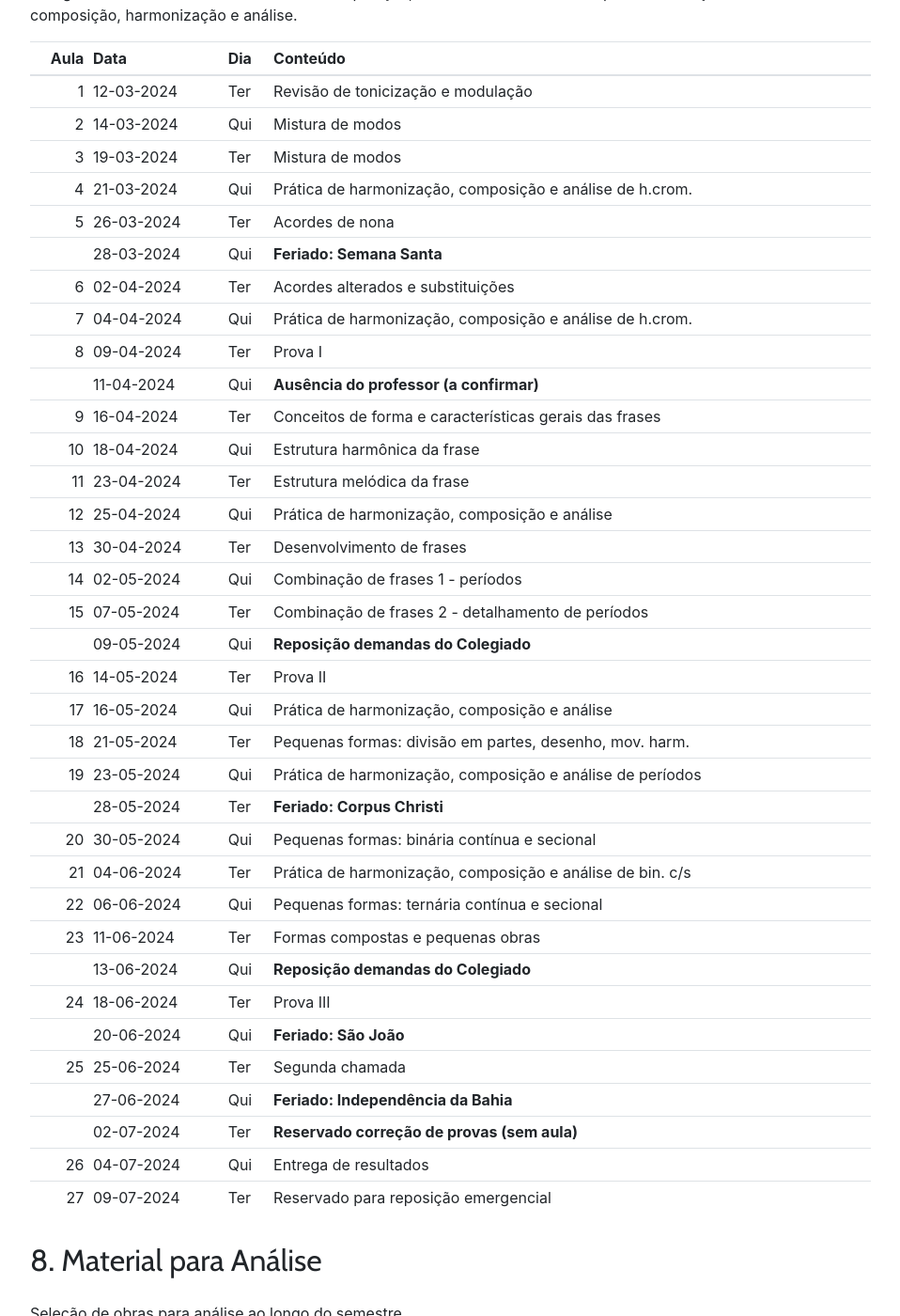
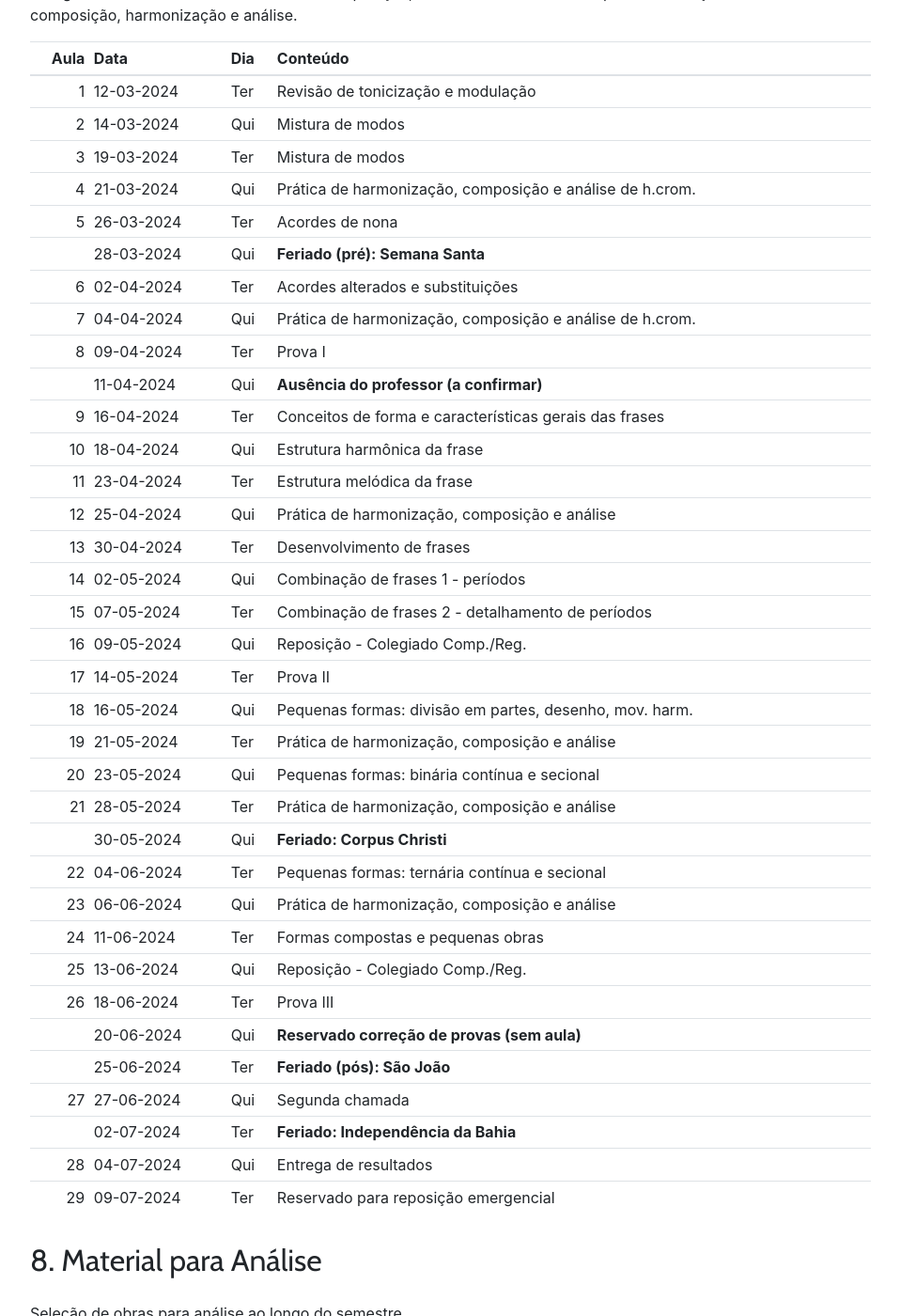
Before and after one commit to kroger/genosmus, a Jekyll site: the page built from _marcos/musa71.md, in a window 1280 px wide and 1400 px high, scrolled down 2341 px. Shown: the whole window at 94% size, without its empty margins (68-1026 px from the left). Built offline with Jekyll 4.4.1, drawn with Linux system fonts in a browser that asks for light colours; nearby versions of some CDN libraries; the table of contents is made by our own code.

Commit message:
Correção de cronogramas
- Corrige datas de feriados
- Insere pré e pós no entorno de feriados

```diff
--- a/_marcos/cronogramas/musb14.txt
+++ b/_marcos/cronogramas/musb14.txt
@@ -1,6 +1,6 @@
 Apresentação, Politonalidade
 Politonalidade - dimensão horizontal. Exercício básico 1
-**Feriado: Semana Santa**
+**Feriado (pré): Semana Santa**
 Politonalidade - dimensão horizontal. Miniatura 1
 **Ausência do professor (a confirmar)**
 Policordes - dimensão vertical. Exercício básico 2
--- a/_marcos/musa71.md
+++ b/_marcos/musa71.md
@@ -69,43 +69,43 @@ O conteúdo e dias das aulas do cronograma poderão ser modificados de acordo co
 
 No período 2023--2025, o professor está coordenando o Colegiado de Composição e Regência. Essa função inclui o atendimento a compromissos que, regimentalmente, precedem qualquer atividade de ensino. Para o caso de algum desses compromissos ocorrer no horário de aula, o cronograma dispõe dos eventos "Reposição a demandas do do Colegiado". Se não houver necessidade de reposição, essas aulas serão usadas para a realização de exercícios de composição, harmonização e análise.
 
-| Aula | Data       | Dia  | Conteúdo                                                  |
-| ---: | :--------- | :--- | :-------------------------------------------------------- |
-|    1 | 12-03-2024 | Ter  | Revisão de tonicização e modulação                        |
-|    2 | 14-03-2024 | Qui  | Mistura de modos                                          |
-|    3 | 19-03-2024 | Ter  | Mistura de modos                                          |
-|    4 | 21-03-2024 | Qui  | Prática de harmonização, composição e análise de h.crom.  |
-|    5 | 26-03-2024 | Ter  | Acordes de nona                                           |
-|      | 28-03-2024 | Qui  | **Feriado: Semana Santa**                                 |
-|    6 | 02-04-2024 | Ter  | Acordes alterados e substituições                         |
-|    7 | 04-04-2024 | Qui  | Prática de harmonização, composição e análise de h.crom.  |
-|    8 | 09-04-2024 | Ter  | Prova I                                                   |
-|      | 11-04-2024 | Qui  | **Ausência do professor (a confirmar)**                   |
-|    9 | 16-04-2024 | Ter  | Conceitos de forma e características gerais das frases    |
-|   10 | 18-04-2024 | Qui  | Estrutura harmônica da frase                              |
-|   11 | 23-04-2024 | Ter  | Estrutura melódica da frase                               |
-|   12 | 25-04-2024 | Qui  | Prática de harmonização, composição e análise             |
-|   13 | 30-04-2024 | Ter  | Desenvolvimento de frases                                 |
-|   14 | 02-05-2024 | Qui  | Combinação de frases 1 - períodos                         |
-|   15 | 07-05-2024 | Ter  | Combinação de frases 2 - detalhamento de períodos         |
-|      | 09-05-2024 | Qui  | **Reposição demandas do Colegiado**                       |
-|   16 | 14-05-2024 | Ter  | Prova II                                                  |
-|   17 | 16-05-2024 | Qui  | Prática de harmonização, composição e análise             |
-|   18 | 21-05-2024 | Ter  | Pequenas formas: divisão em partes, desenho, mov. harm.   |
-|   19 | 23-05-2024 | Qui  | Prática de harmonização, composição e análise de períodos |
-|      | 28-05-2024 | Ter  | **Feriado: Corpus Christi**                               |
-|   20 | 30-05-2024 | Qui  | Pequenas formas: binária contínua e secional              |
-|   21 | 04-06-2024 | Ter  | Prática de harmonização, composição e análise de bin. c/s |
-|   22 | 06-06-2024 | Qui  | Pequenas formas: ternária contínua e secional             |
-|   23 | 11-06-2024 | Ter  | Formas compostas e pequenas obras                         |
-|      | 13-06-2024 | Qui  | **Reposição demandas do Colegiado**                       |
-|   24 | 18-06-2024 | Ter  | Prova III                                                 |
-|      | 20-06-2024 | Qui  | **Feriado: São João**                                     |
-|   25 | 25-06-2024 | Ter  | Segunda chamada                                           |
-|      | 27-06-2024 | Qui  | **Feriado: Independência da Bahia**                       |
-|      | 02-07-2024 | Ter  | **Reservado correção de provas (sem aula)**               |
-|   26 | 04-07-2024 | Qui  | Entrega de resultados                                     |
-|   27 | 09-07-2024 | Ter  | Reservado para reposição emergencial                      |
+| Aula | Data       | Dia  | Conteúdo                                                 |
+| ---: | :--------- | :--- | :------------------------------------------------------- |
+|    1 | 12-03-2024 | Ter  | Revisão de tonicização e modulação                       |
+|    2 | 14-03-2024 | Qui  | Mistura de modos                                         |
+|    3 | 19-03-2024 | Ter  | Mistura de modos                                         |
+|    4 | 21-03-2024 | Qui  | Prática de harmonização, composição e análise de h.crom. |
+|    5 | 26-03-2024 | Ter  | Acordes de nona                                          |
+|      | 28-03-2024 | Qui  | **Feriado (pré): Semana Santa**                          |
+|    6 | 02-04-2024 | Ter  | Acordes alterados e substituições                        |
+|    7 | 04-04-2024 | Qui  | Prática de harmonização, composição e análise de h.crom. |
+|    8 | 09-04-2024 | Ter  | Prova I                                                  |
+|      | 11-04-2024 | Qui  | **Ausência do professor (a confirmar)**                  |
+|    9 | 16-04-2024 | Ter  | Conceitos de forma e características gerais das frases   |
+|   10 | 18-04-2024 | Qui  | Estrutura harmônica da frase                             |
+|   11 | 23-04-2024 | Ter  | Estrutura melódica da frase                              |
+|   12 | 25-04-2024 | Qui  | Prática de harmonização, composição e análise            |
+|   13 | 30-04-2024 | Ter  | Desenvolvimento de frases                                |
+|   14 | 02-05-2024 | Qui  | Combinação de frases 1 - períodos                        |
+|   15 | 07-05-2024 | Ter  | Combinação de frases 2 - detalhamento de períodos        |
+|   16 | 09-05-2024 | Qui  | Reposição - Colegiado Comp./Reg.                         |
+|   17 | 14-05-2024 | Ter  | Prova II                                                 |
+|   18 | 16-05-2024 | Qui  | Pequenas formas: divisão em partes, desenho, mov. harm.  |
+|   19 | 21-05-2024 | Ter  | Prática de harmonização, composição e análise            |
+|   20 | 23-05-2024 | Qui  | Pequenas formas: binária contínua e secional             |
+|   21 | 28-05-2024 | Ter  | Prática de harmonização, composição e análise            |
+|      | 30-05-2024 | Qui  | **Feriado: Corpus Christi**                              |
+|   22 | 04-06-2024 | Ter  | Pequenas formas: ternária contínua e secional            |
+|   23 | 06-06-2024 | Qui  | Prática de harmonização, composição e análise            |
+|   24 | 11-06-2024 | Ter  | Formas compostas e pequenas obras                        |
+|   25 | 13-06-2024 | Qui  | Reposição - Colegiado Comp./Reg.                         |
+|   26 | 18-06-2024 | Ter  | Prova III                                                |
+|      | 20-06-2024 | Qui  | **Reservado correção de provas (sem aula)**              |
+|      | 25-06-2024 | Ter  | **Feriado (pós): São João**                              |
+|   27 | 27-06-2024 | Qui  | Segunda chamada                                          |
+|      | 02-07-2024 | Ter  | **Feriado: Independência da Bahia**                      |
+|   28 | 04-07-2024 | Qui  | Entrega de resultados                                    |
+|   29 | 09-07-2024 | Ter  | Reservado para reposição emergencial                     |
 {: .table .table-sm}
 
 <!-- ## 8. Exercícios de apoio
```
Also changed, not shown: _marcos/cronogramas/musa69.txt (+5 -5 lines), _marcos/cronogramas/musa71.txt (+9 -9 lines), _marcos/musa69.md (+18 -18 lines), _marcos/musb14.md (+1 -1 lines).
